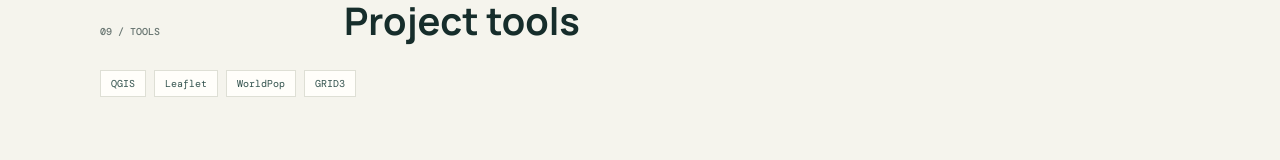
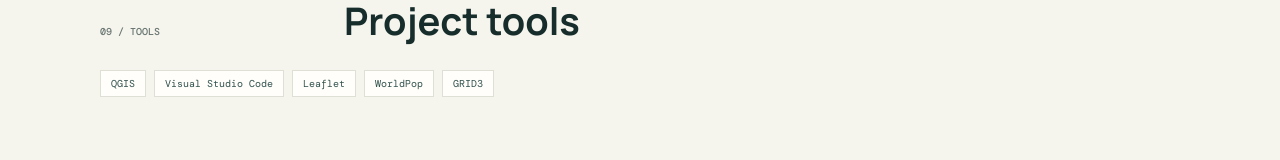
Before and after one commit to Olamn-WebGIS/GIS-Portfolio, a plain HTML site: page ikeja-phc.html in a window 1280 px wide. Shown: the part 5163-5323 px from the top of the page. Drawn offline with nearby package versions, Linux system fonts and the light colour scheme.

Commit message:
Add Visual Studio Code to Ikeja tools
Co-authored-by: Copilot <223556219+Copilot@users.noreply.github.com>

```diff
--- a/ikeja-phc.html
+++ b/ikeja-phc.html
@@ -296,7 +296,7 @@
     <section class="section" aria-labelledby="tools-title">
       <div class="wrap">
         <div class="section-heading"><p class="eyebrow">09 / Tools</p><h2 id="tools-title">Project tools</h2></div>
-        <div class="tools-row" aria-label="Project tools"><span class="tool-chip">QGIS</span><span class="tool-chip">Leaflet</span><span class="tool-chip">WorldPop</span><span class="tool-chip">GRID3</span></div>
+        <div class="tools-row" aria-label="Project tools"><span class="tool-chip">QGIS</span><span class="tool-chip">Visual Studio Code</span><span class="tool-chip">Leaflet</span><span class="tool-chip">WorldPop</span><span class="tool-chip">GRID3</span></div>
       </div>
     </section>
   </main>
```
